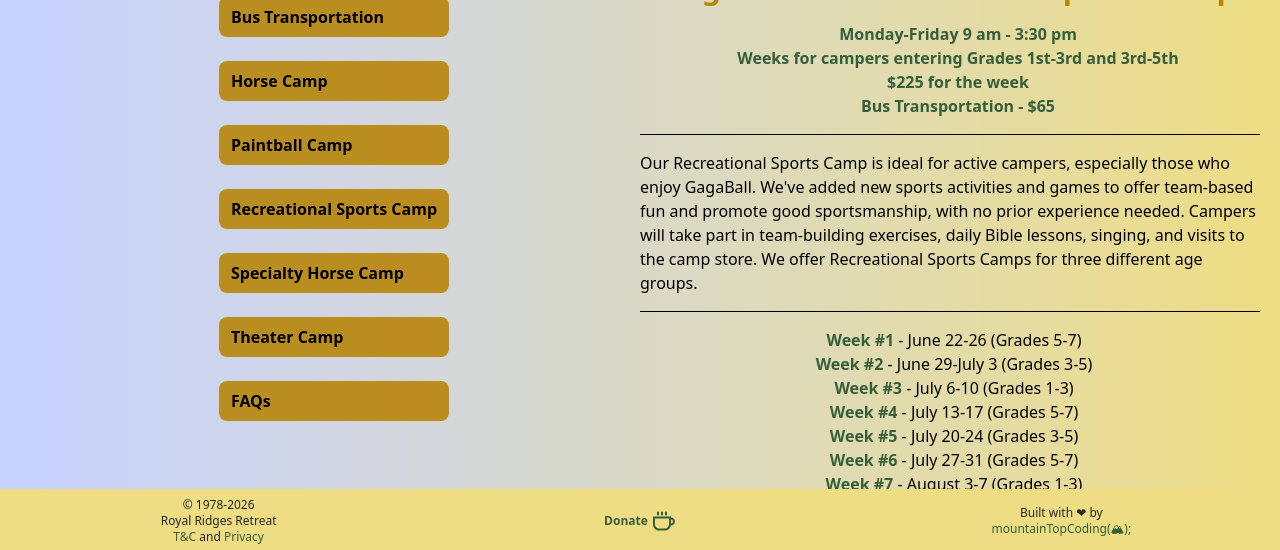
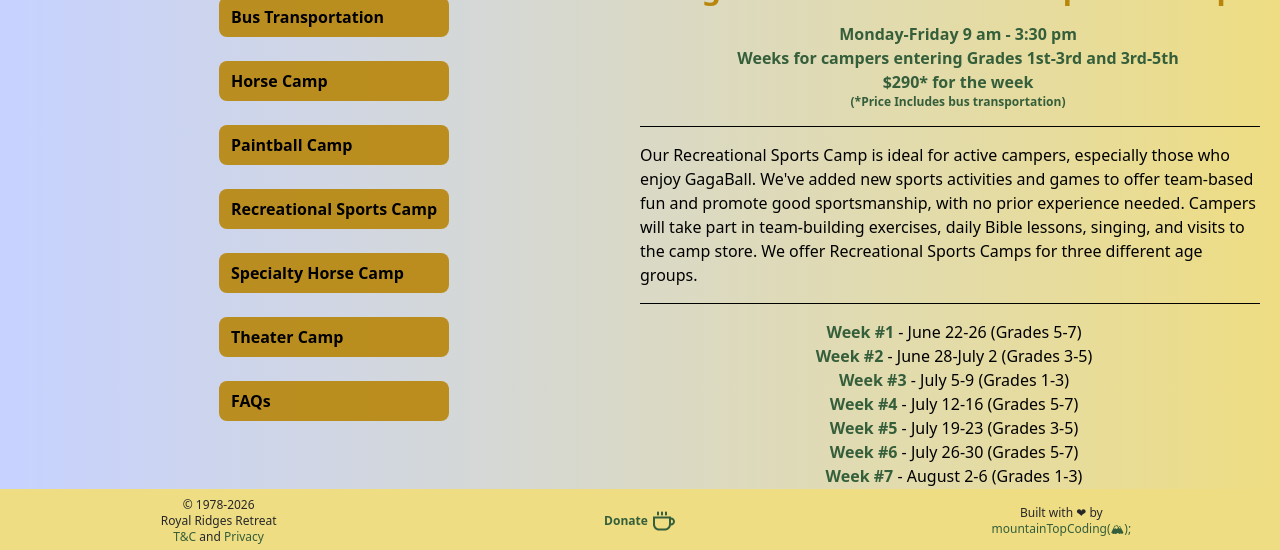
Before and after one commit to Isaac-Tait/Royal_Ridges-wordpress_nextjs, a Next.js app: page /sports-camp in a window 1280 px wide. Shown: the part 376-926 px from the top of the page. Built offline with nearby package versions, Linux system fonts and the light colour scheme; no server answers.

Commit message:
feat: update sports camp 🏑

```diff
--- a/src/pages/sports-camp.js
+++ b/src/pages/sports-camp.js
@@ -42,8 +42,10 @@ const SportCamp = () => {
           <div className="font-semibold text-green-200 ml-4 my-4 text-center">
             <p>Monday-Friday 9 am - 3:30 pm</p>
             <p>Weeks for campers entering Grades 1st-3rd and 3rd-5th</p>
-            <p>$225 for the week</p>
-            <p>Bus Transportation - $65</p>
+            <p>$290* for the week</p>
+            <p className="text-xs font-semibold">
+              (*Price Includes bus transportation)
+            </p>
           </div>
           <hr />
           <div className="my-4">
@@ -66,31 +68,31 @@ const SportCamp = () => {
               </p>
               <p>
                 <span className="text-green-200 font-semibold">Week #2</span> -
-                June 29-July 3 (Grades 3-5){" "}
+                June 28-July 2 (Grades 3-5){" "}
               </p>
               <p>
                 <span className="text-green-200 font-semibold">Week #3</span> -
-                July 6-10 (Grades 1-3){" "}
+                July 5-9 (Grades 1-3){" "}
               </p>
               <p>
                 <span className="text-green-200 font-semibold">Week #4</span> -
-                July 13-17 (Grades 5-7){" "}
+                July 12-16 (Grades 5-7){" "}
               </p>
               <p>
                 <span className="text-green-200 font-semibold">Week #5</span> -
-                July 20-24 (Grades 3-5){" "}
+                July 19-23 (Grades 3-5){" "}
               </p>
               <p>
                 <span className="text-green-200 font-semibold">Week #6</span> -
-                July 27-31 (Grades 5-7){" "}
+                July 26-30 (Grades 5-7){" "}
               </p>
               <p>
                 <span className="text-green-200 font-semibold">Week #7</span> -
-                August 3-7 (Grades 1-3){" "}
+                August 2-6 (Grades 1-3){" "}
               </p>
               <p>
                 <span className="text-green-200 font-semibold">Week #8</span> -
-                August 10-14 (Grades 3-5){" "}
+                August 9-13 (Grades 3-5){" "}
               </p>
               <div className="my-10">
                 {" "}
```
